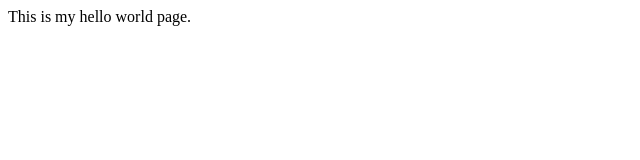
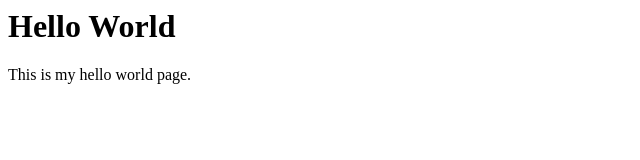
Before and after one commit to steveparsons2604/helloworld, a plain HTML site: page index.html in a window 1280 px wide. Shown: the whole page, without its empty margins (0-640 px from the left). Drawn offline with Linux system fonts and the light colour scheme.

Commit message:
Update index.html

```diff
--- a/index.html
+++ b/index.html
@@ -1,4 +1,4 @@
 <body>
-  <title>Hello World</title>
+  <h1>Hello World</h1>
   <p>This is my hello world page.</p>
 </body>
```
